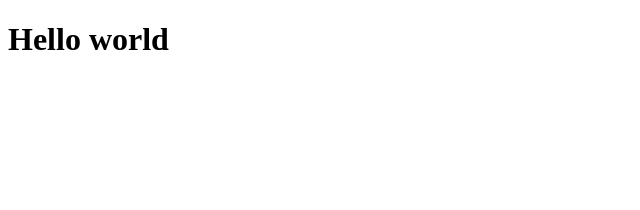
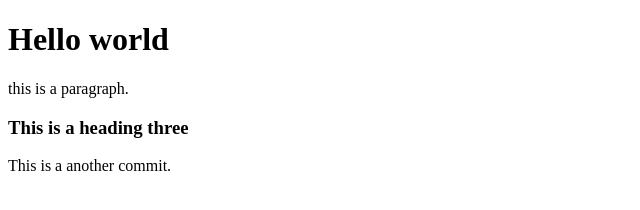
Before and after one commit to mohsinraza32/my-first-website, a plain HTML site: page index.html in a window 1280 px wide. Shown: the whole page, without its empty margins (0-640 px from the left). Drawn offline with Linux system fonts and the light colour scheme.

Commit message:
my first file

```diff
--- a/index.html
+++ b/index.html
@@ -8,5 +8,8 @@
 </head>
 <body>
     <h1>Hello world</h1>
+    <p>this is a paragraph.</p>
+    <h3>This is a heading three</h3>
+    <p>This is a another commit.</p>
 </body>
 </html>
```
